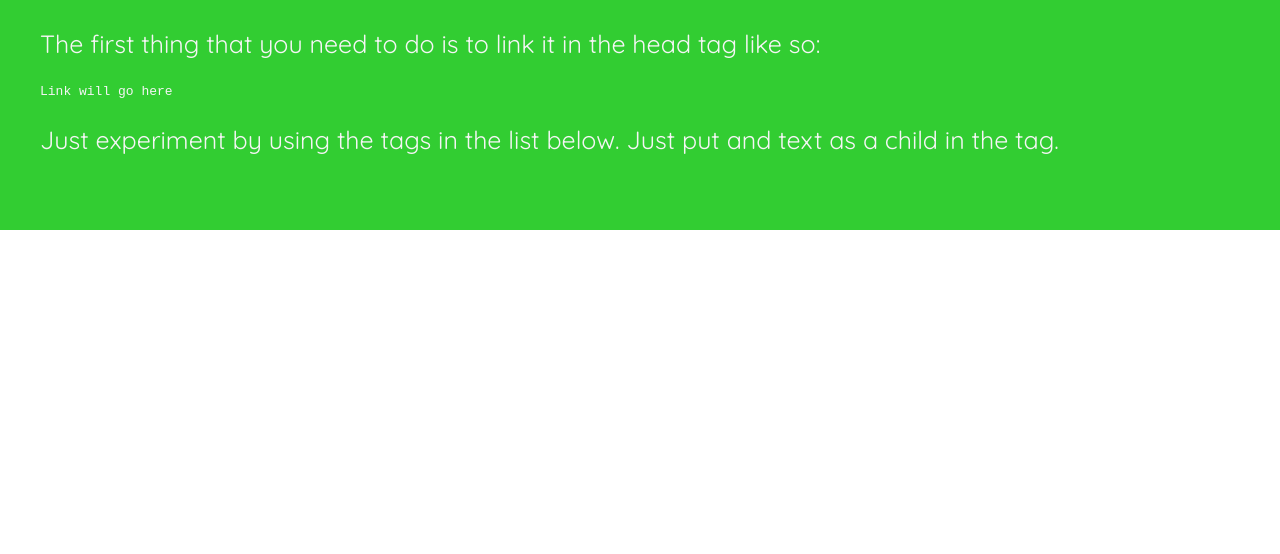
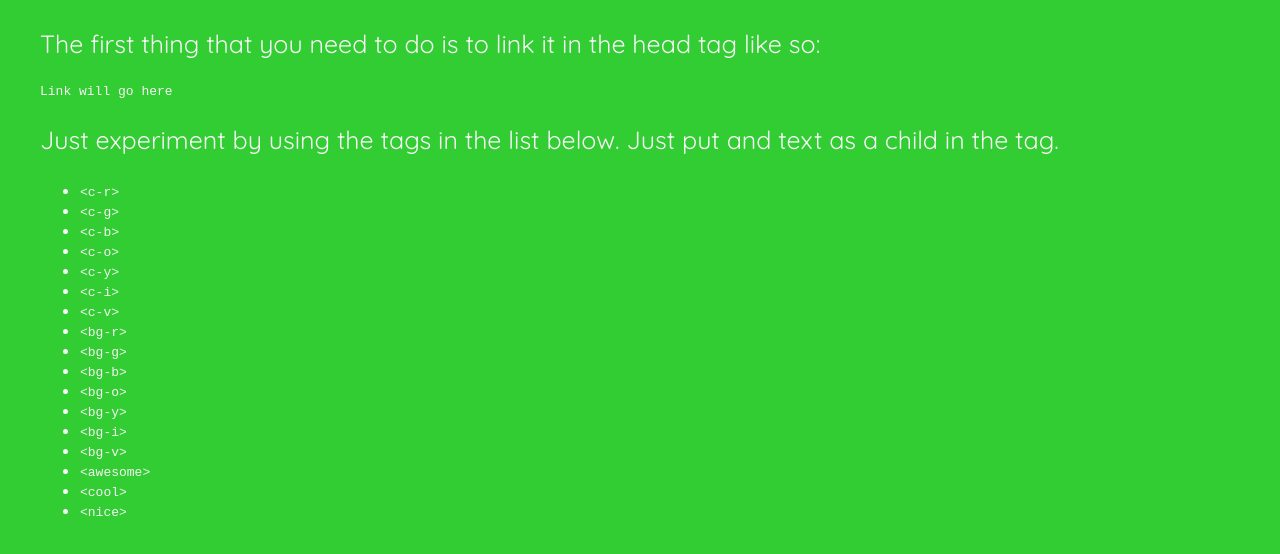
Before and after one commit to gitter-badger/Custom-Markup, a plain HTML site: page index.html in a window 1280 px wide. Shown: the part 594-1148 px from the top of the page. Before the commit the page ends 824 px from the top, so only its background shows below. Drawn offline with Linux system fonts and the light colour scheme; a web font is replaced by a local one.

Commit message:
Update index.html

```diff
--- a/index.html
+++ b/index.html
@@ -15,6 +15,25 @@
         <p>The first thing that you need to do is to link it in the head tag like so:</p>
         <code>Link will go here</code>
         <p>Just experiment by using the tags in the list below. Just put and text as a child in the tag.</p>
+        <ul>
+          <li><code>&lt;c-r&gt;</code></li>
+          <li><code>&lt;c-g&gt;</code></li>
+          <li><code>&lt;c-b&gt;</code></li>
+          <li><code>&lt;c-o&gt;</code></li>
+          <li><code>&lt;c-y&gt;</code></li>
+          <li><code>&lt;c-i&gt;</code></li>
+          <li><code>&lt;c-v&gt;</code></li>
+          <li><code>&lt;bg-r&gt;</code></li>
+          <li><code>&lt;bg-g&gt;</code></li>
+          <li><code>&lt;bg-b&gt;</code></li>
+          <li><code>&lt;bg-o&gt;</code></li>
+          <li><code>&lt;bg-y&gt;</code></li>
+          <li><code>&lt;bg-i&gt;</code></li>
+          <li><code>&lt;bg-v&gt;</code></li>
+          <li><code>&lt;awesome&gt;</code></li>
+          <li><code>&lt;cool&gt;</code></li>
+          <li><code>&lt;nice&gt;</code></li>
+        </ul>
       </div>
     </div>
   </body>
```
